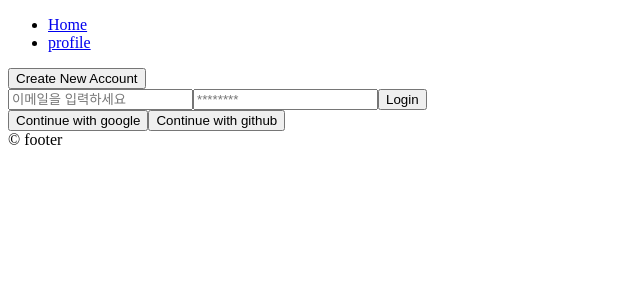
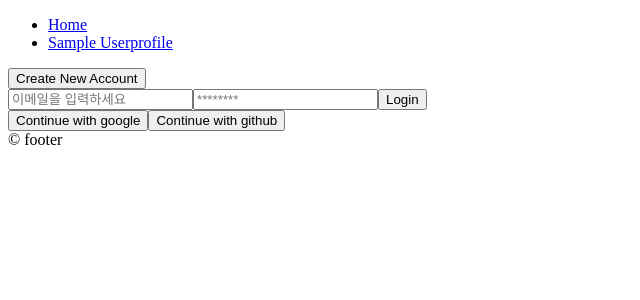
Before and after one commit to Sunset-Kim/kimwitter, a React (Create React App) app: page /#/login in a window 1280 px wide. Shown: the top 300 px of the page, without its empty margins (0-640 px from the left). Built offline with nearby package versions, Linux system fonts and the light colour scheme; no server answers; sample sign-in values are in the browser's storage.

Commit message:
🔨  add update profile code

```diff
--- a/src/components/App.js
+++ b/src/components/App.js
@@ -21,10 +21,13 @@ function App() {
     return () => { }
   }, [])
 
+  const refreshUserData = () => {
+    setUserObj({ ...authService.currentUser });
+  }
 
   return (
     <>
-      {init ? <AppRouter isLoggedIn={isLoggedIn} userObj={userObj} /> : "Initailizing..."}
+      {init ? <AppRouter refreshUserData={refreshUserData} isLoggedIn={isLoggedIn} userObj={userObj} /> : "Initailizing..."}
       <footer>&copy; footer</footer>
     </>
   );
--- a/src/components/AppRouter.js
+++ b/src/components/AppRouter.js
@@ -6,11 +6,11 @@ import Navigation from "components/Navigation";
 import Profile from "routes/Profile";
 import RequiredAuth from "components/RequiredAuth";
 
-export default function AppRouter({ isLoggedIn, userObj }) {
+export default function AppRouter({ refreshUserData, isLoggedIn, userObj }) {
   return <Router>
     <>
 
-      {isLoggedIn && <Navigation></Navigation>}
+      {isLoggedIn && <Navigation userObj={userObj} />}
 
       <Routes>
 
@@ -22,7 +22,7 @@ export default function AppRouter({ isLoggedIn, userObj }) {
 
         <Route exact path="/profile" element={
           <RequiredAuth isLoggedIn={isLoggedIn}>
-            <Profile userObj={userObj} />
+            <Profile refreshUserData={refreshUserData} userObj={userObj} />
           </RequiredAuth>
         } />
 
--- a/src/components/Navigation.js
+++ b/src/components/Navigation.js
@@ -1,7 +1,8 @@
 import React from 'react'
 import { Link } from 'react-router-dom'
 
-export default function Navigation() {
+export default function Navigation({ userObj }) {
+  console.log(userObj);
   return (
     <div>
       <ul>
@@ -9,7 +10,7 @@ export default function Navigation() {
           <Link to="/">Home</Link>
         </li>
         <li>
-          <Link to="/profile">profile</Link>
+          <Link to="/profile">{userObj.displayName === null ? "default Name " : userObj.displayName}profile</Link>
         </li>
       </ul>
     </div>
--- a/src/routes/Profile.js
+++ b/src/routes/Profile.js
@@ -1,12 +1,12 @@
+import { updateProfile } from '@firebase/auth';
 import { collection, getDocs, orderBy, query, where } from '@firebase/firestore';
 import Kweet from 'components/Kweet';
 import React, { useEffect, useState } from 'react'
 import { authService, fdb, logOut } from 'service/fbase'
 
-export default function Profile({ userObj }) {
-
+export default function Profile({ refreshUserData, userObj }) {
+  const [newDisplayName, setNewDisplayName] = useState(userObj.displayName);
   const [ownKweets, setOwnKweets] = useState([]);
-
 
   // #1. logout
   const onLogOutClick = () => {
@@ -30,6 +30,29 @@ export default function Profile({ userObj }) {
     setOwnKweets([...ownKweetList])
   };
 
+  // #3. change user display name
+  const handleChangeDisplayName = (event) => {
+    const { target: { value } } = event;
+    console.log(value)
+    setNewDisplayName(value)
+  }
+
+  const handleSubmitDisplayName = async (event) => {
+    event.preventDefault();
+    // 유저 디스플레이 이름을 바꿈
+    if (userObj.displayName === newDisplayName) return
+
+    await updateProfile(authService.currentUser, {
+      displayName: newDisplayName
+    })
+
+    console.log("update complete")
+    console.log(refreshUserData);
+    refreshUserData();
+
+
+  }
+
   useEffect(() => {
     getOwnKweet(userObj.uid);
   }, []);
@@ -41,8 +64,17 @@ export default function Profile({ userObj }) {
       <button onClick={onLogOutClick}>Logout</button>
       <div>
         <div>
-          <button>새로고침</button>
+          <h2>내 프로필</h2>
+          <form onSubmit={handleSubmitDisplayName}>
+            <input type="text" placeholder="set your new display name" value={newDisplayName} onChange={handleChangeDisplayName} />
+            <input type="submit" value="change" />
+          </form>
         </div>
+        <div>
+          <h3>새로고침</h3>
+          <button onClick={() => { getOwnKweet(userObj.uid) }}>새로고침</button>
+        </div>
+        <h3>내가 쓴 kweets</h3>
         {ownKweets && ownKweets.length > 0 &&
           <div>
             {ownKweets.map(kweet => <Kweet key={kweet.id} kweetObj={kweet} isOwner={true} />)}
```
